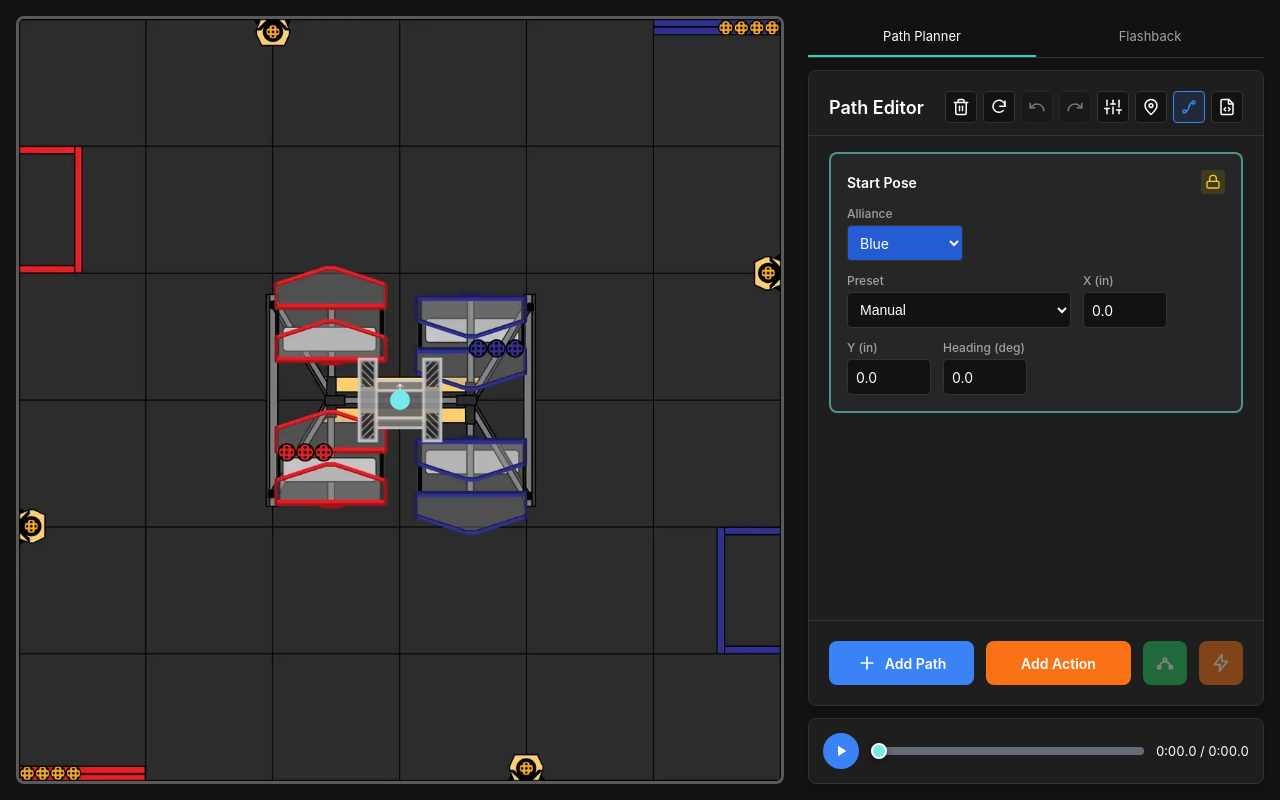
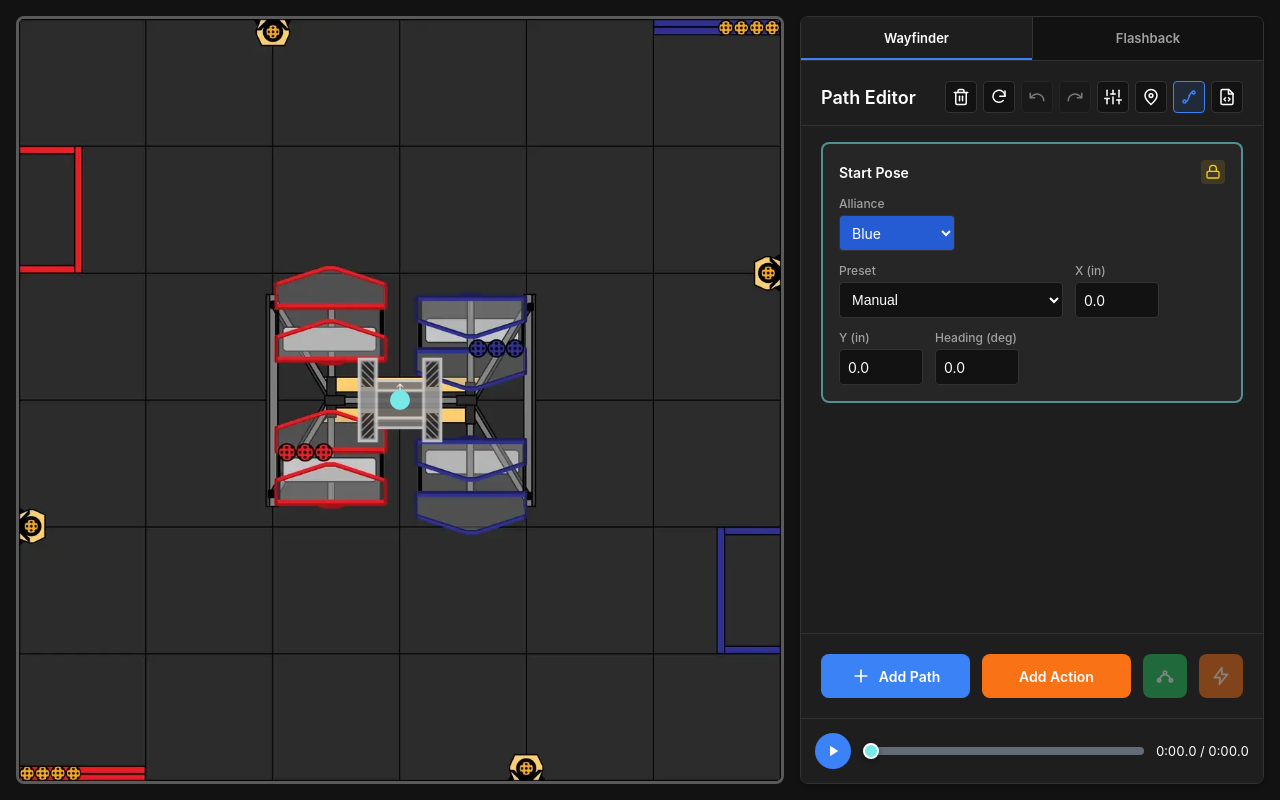
Before and after one commit to gentoo-37006/visualizer, a Next.js app: page / in a window 1280 px wide. Built offline with nearby package versions, Linux system fonts and the light colour scheme.

Commit message:
Rename Path Planner tab to Wayfinder

```diff
--- a/src/app/components/RecordingSidebar.tsx
+++ b/src/app/components/RecordingSidebar.tsx
@@ -31,7 +31,7 @@ export function RecordingSidebar({ replay, showTrail, onShowTrailChange }: Props
     <header className={styles.sidebarHeader}>
       <div className={styles.sidebarTitleRow}>
         <h2 className={styles.sidebarTitle}>Flashback</h2>
-        <button className={styles.recordingImportButton} disabled={isLoading} onClick={() => input.current?.click()}>{isLoading ? "Loading..." : "Open Recording"}</button>
+        <button className={`${styles.secondaryIconButton} ${styles.recordingImportButton}`} disabled={isLoading} onClick={() => input.current?.click()}>{isLoading ? "Loading..." : "Open Recording"}</button>
       </div>
       <input ref={input} aria-label="Import recording" type="file" accept=".jsonl,.ndjson" hidden onChange={(event) => {
         const file = event.target.files?.[0];
--- a/src/app/page.module.css
+++ b/src/app/page.module.css
@@ -4,7 +4,7 @@
   height: 100vh;
   height: 100dvh; /* Mobile URL bars shrink the viewport; 100vh would clip the sidebar. */
   padding: 1rem;
-  gap: 1.5rem;
+  gap: 1rem;
   overflow: hidden;
 }
 
@@ -71,7 +71,24 @@
   min-height: 0;
   display: flex;
   flex-direction: column;
-  gap: 0.75rem;
+  background-color: var(--surface);
+  border: 1px solid var(--border);
+  border-radius: var(--border-radius);
+  box-shadow: 0 4px 6px -1px rgba(0, 0, 0, 0.1), 0 2px 4px -1px rgba(0, 0, 0, 0.06);
+  overflow: hidden;
+}
+
+.sidebarColumn .sidebar {
+  border: 0;
+  border-radius: 0;
+  box-shadow: none;
+}
+
+.sidebarColumn .playbackSidebar {
+  border: 0;
+  border-top: 1px solid var(--border);
+  border-radius: 0;
+  box-shadow: none;
 }
 
 .sidebarHeader {
@@ -83,30 +100,34 @@
   display: grid;
   grid-template-columns: 1fr 1fr;
   flex: 0 0 auto;
-  min-height: 42px;
+  min-height: 44px;
+  background-color: var(--background);
   border-bottom: 1px solid var(--border);
 }
 
 .modeTabs button {
   min-width: 0;
-  padding: 10px 6px;
+  padding: 12px 8px;
   border: 0;
   border-bottom: 2px solid transparent;
   background: transparent;
   color: var(--text-secondary);
   font: inherit;
   font-size: 13px;
+  font-weight: 600;
   cursor: pointer;
 }
 
 .modeTabs button[aria-selected="true"] {
   color: var(--text-primary);
-  border-bottom-color: #2dd4bf;
+  background-color: var(--surface);
+  border-bottom-color: var(--primary);
 }
 
-.modeTabs button:hover { background: var(--surface); }
-.modeTabs button:focus-visible { outline: 2px solid #2dd4bf; outline-offset: -2px; }
-.modePanel { display: flex; flex: 1; flex-direction: column; gap: 0.75rem; min-height: 0; }
+.modeTabs button + button { border-left: 1px solid var(--border); }
+.modeTabs button:hover { background: var(--surface-hover); }
+.modeTabs button:focus-visible { outline: 2px solid var(--primary); outline-offset: -2px; }
+.modePanel { display: flex; flex: 1; flex-direction: column; min-height: 0; }
 .recordingContent { gap: 16px; }
 .recordingMeta { display: flex; flex-wrap: wrap; justify-content: space-between; gap: 8px; font-size: 13px; }
 .recordingMeta strong { overflow-wrap: anywhere; }
@@ -121,8 +142,8 @@
 .recordingOptions label { display: flex; align-items: center; gap: 8px; font-size: 12px; }
 .recordingOptions select { padding: 6px 8px; border: 1px solid var(--border); border-radius: 4px; background: var(--surface); color: var(--text-primary); font: inherit; }
 .recordingTrailToggle input { accent-color: #2dd4bf; }
-.recordingImportButton, .recordingRestartButton { padding: 8px 10px; border: 1px solid var(--border); border-radius: 4px; background: var(--surface); color: var(--text-primary); font: inherit; font-size: 12px; cursor: pointer; }
-.recordingImportButton:disabled { opacity: 0.5; cursor: default; }
+.recordingImportButton { width: auto; padding: 0 10px; font: inherit; font-size: 12px; }
+.recordingRestartButton { padding: 8px 10px; border: 1px solid var(--border); border-radius: 4px; background: var(--surface); color: var(--text-primary); font: inherit; font-size: 12px; cursor: pointer; }
 .recordingRestartButton { align-self: flex-start; }
 .recordingError, .recordingWarning { margin: 0; font-size: 12px; overflow-wrap: anywhere; }
 .recordingError { color: #f87171; }
@@ -171,6 +192,10 @@
   align-items: center;
   justify-content: center;
   transition: var(--transition);
+}
+
+.secondaryIconButton.recordingImportButton {
+  width: auto;
 }
 
 .secondaryIconButton:hover {
--- a/src/app/page.tsx
+++ b/src/app/page.tsx
@@ -1709,7 +1709,7 @@ export default function PathPlannerPage() {
           changeApplicationMode(mode);
           event.currentTarget.querySelector<HTMLButtonElement>(`#${mode}-tab`)?.focus();
         }}>
-          <button id="planner-tab" role="tab" aria-selected={applicationMode === "planner"} aria-controls="planner-panel" tabIndex={applicationMode === "planner" ? 0 : -1} onClick={() => changeApplicationMode("planner")}>Path Planner</button>
+          <button id="planner-tab" role="tab" aria-selected={applicationMode === "planner"} aria-controls="planner-panel" tabIndex={applicationMode === "planner" ? 0 : -1} onClick={() => changeApplicationMode("planner")}>Wayfinder</button>
           <button id="recording-tab" role="tab" aria-selected={applicationMode === "recording"} aria-controls="recording-panel" tabIndex={applicationMode === "recording" ? 0 : -1} onClick={() => changeApplicationMode("recording")}>Flashback</button>
         </div>
         <div className={styles.modePanel} role="tabpanel" id={`${applicationMode}-panel`} aria-labelledby={`${applicationMode}-tab`}>
```
Also changed, not shown: 1 other file (tests, documents, lock files or other folders).
